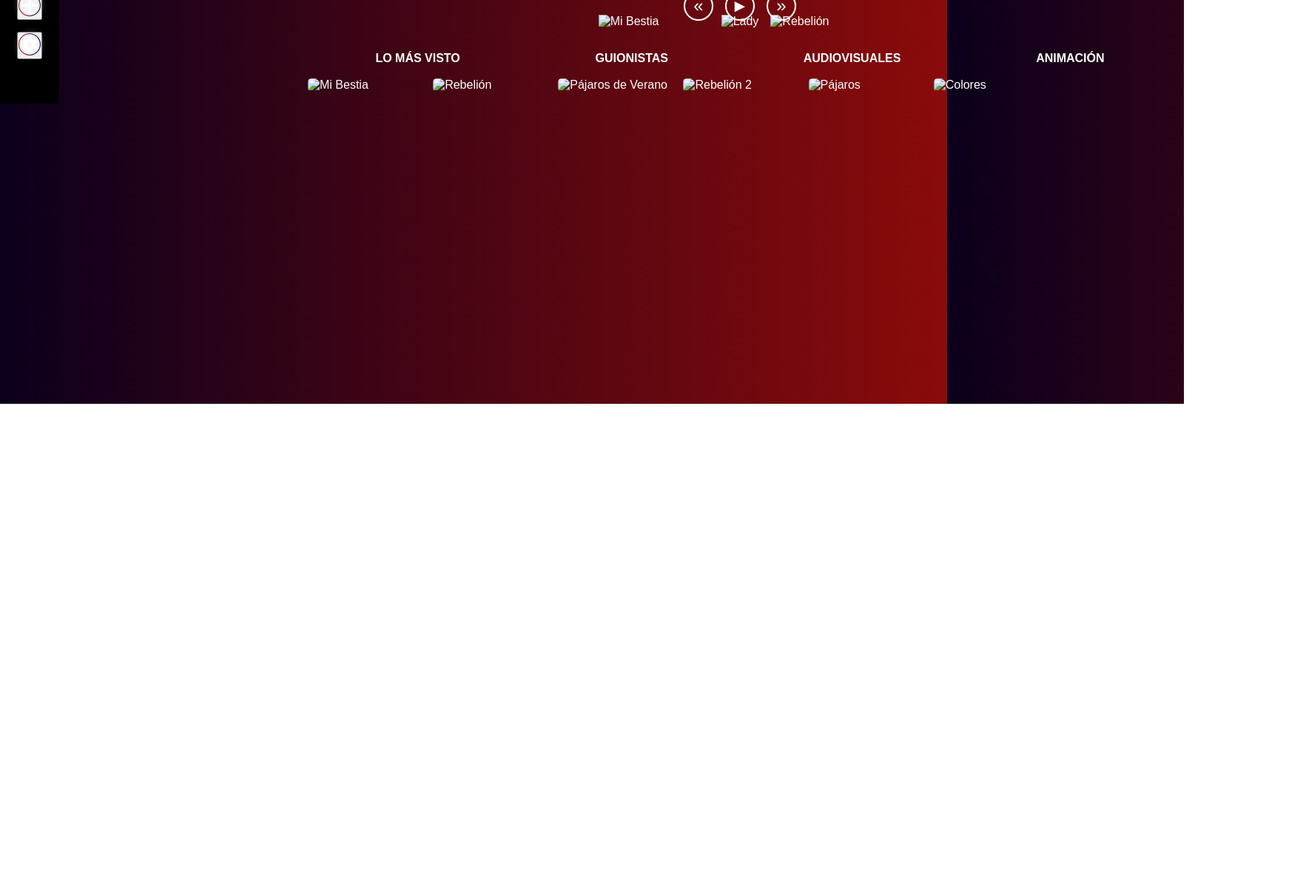
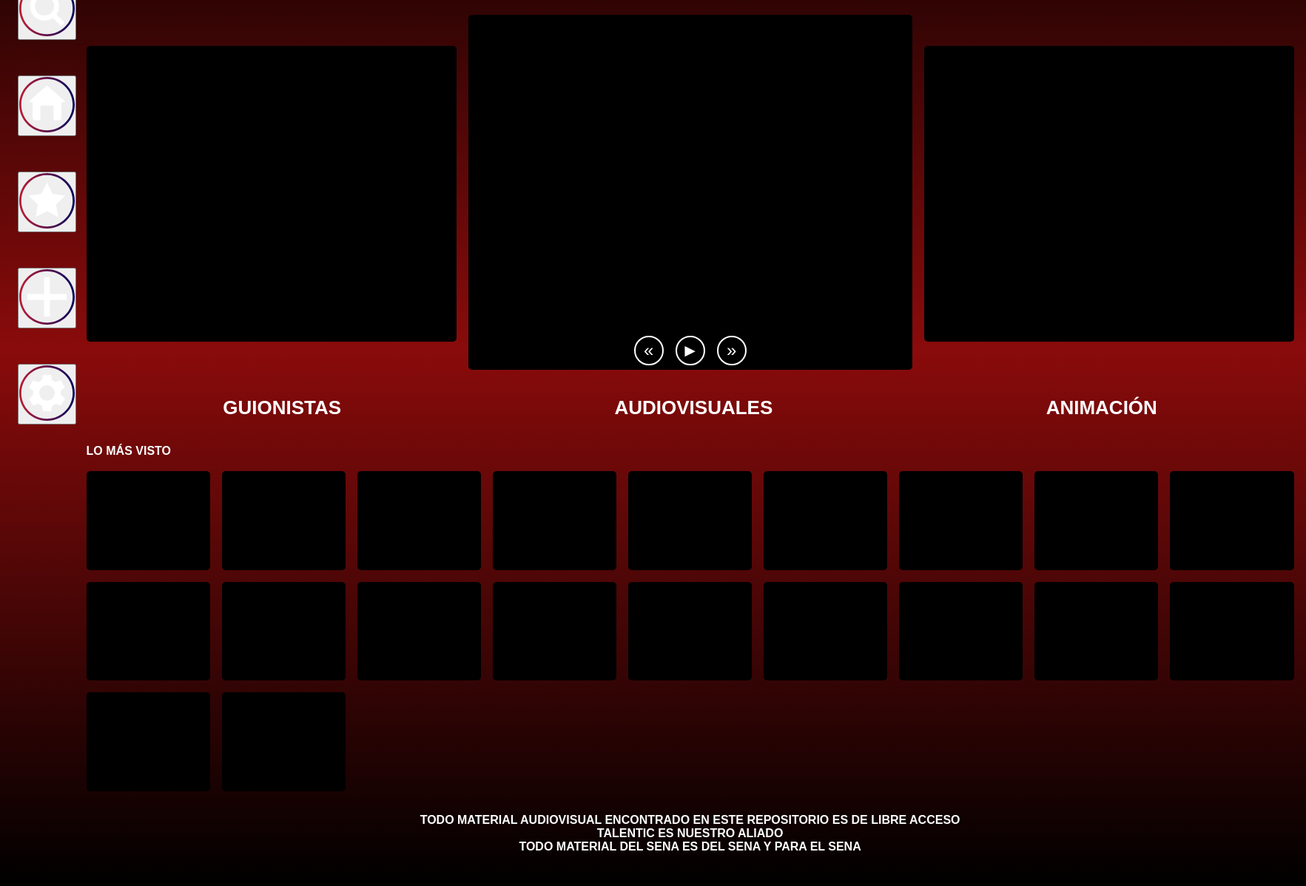
Before and after one commit to lups-ai/senCine, a plain HTML site: page index.html in a window 1280 px wide. Shown: the part 254-1452 px from the top of the page at 74% size, 1765 px wide, since content can reach past the window. Before the commit the page ends 800 px from the top, so only its background shows below. Drawn offline with Linux system fonts and the light colour scheme.

Commit message:
version3

```diff
--- a/css/estilos.css
+++ b/css/estilos.css
@@ -7,33 +7,34 @@
 body {
   display: flex;
   font-family: 'Arial', sans-serif;
-  background: linear-gradient(to right, #0b001c, #8a0b0b);
+  background: linear-gradient( #000000, #8a0b0b, #000000);
   color: white;
 }
 
 .logo {
-    margin-top: 1%;}
+    margin-left: 27%;}
 
 .sidebar {
-  background-color: black;
-  padding: 1rem 0;
-  width: 80px;
+  padding: 3rem 0;
+  width: 75px;
   display: flex;
   flex-direction: column;
   align-items: center;
+  margin-left: 2%;
 }
 
 .sidebar ul {
   list-style: none;
+
 }
 
 .sidebar li {
-  margin: 1rem 0;
+  margin: 3rem 0;
 }
 
 .sidebar img {
-  width: 30px;
-  filter: drop-shadow(0 0 4px #fff);
+  width: 75px;
+
 }
 
 .main-content {
@@ -41,20 +42,12 @@ body {
   padding: 1rem;
   align-items: center;
   position: relative;
-  left: 25%;
+
 }
 
 header h1 {
   font-size: 3rem;
   text-align: center;
-}
-
-.sen {
-  color: #ff2f67;
-}
-
-.cine {
-  color: #1e2edb;
 }
 
 .carousel {
@@ -63,20 +56,25 @@ header h1 {
   align-items: center;
   gap: 1rem;
   margin: 2rem 0;
+
 }
 
 .carousel-item {
-  width: 150px;
+  width: 500px;
   height: auto;
+  border-radius: 5px;
+
 }
 
 .carousel-main {
   position: relative;
+
 }
 
 .carousel-main img {
-  width: 300px;
+  width: 600px;
   height: auto;
+  border-radius: 5px;
 }
 
 .controls {
@@ -104,7 +102,8 @@ header h1 {
   justify-content: space-around;
   font-weight: bold;
   text-transform: uppercase;
-  margin-bottom: 1rem;
+  margin-bottom: 2rem;
+  font-size: 26px;
 }
 
 .categories a {
@@ -121,6 +120,17 @@ header h1 {
   display: grid;
   grid-template-columns: repeat(auto-fill, minmax(150px, 1fr));
   gap: 1rem;
+
+}
+
+.parrafo p {
+  color: white;
+  text-decoration: none;
+  border-bottom: 2px solid transparent;
+  display: flex;
+  font-weight: bold;
+  text-transform: uppercase;
+  margin-bottom: 1rem;
 }
 
 .gallery img {
@@ -179,3 +189,16 @@ header h1 {
     grid-template-columns: repeat(2, 1fr);
   }
 }
+ .footer {
+  display: flex;
+  justify-content: center;
+  color: white;
+  padding: 10px;
+  margin: 20px;
+  text-decoration: none;
+  border-bottom: 2px solid transparent;
+  display: flex;
+  font-weight: bold;
+  text-transform: uppercase;
+  margin-bottom: 1rem;
+ }
--- a/index.html
+++ b/index.html
@@ -9,7 +9,7 @@
 <body>
   <div class="sidebar">
     <ul>
-      <li><button><img src="imagenes/perfil.svg" alt="perfil" width="100px"></button></li>
+      <li><button><img src="imagenes/perfil.svg" alt="perfil" ></button></li>
       <li><button><img src="imagenes/sketch.svg" alt="buscador"></button></li>
       <li><button><img src="imagenes/home.svg" alt="inicio"></button></li>
       <li><button><img src="imagenes/favoritos.svg" alt="favoritos"></button></li>
@@ -19,38 +19,59 @@
   </div>
 
   <div class="main-content">
-    <header>
+    <header class="logo">
       <img src="imagenes/SencineLogo.png" alt="">
     </header>
 
     <section class="carousel">
-      <img src="img/bestia.jpg" alt="Mi Bestia" class="carousel-item" />
+      <img src="imagenes/imagen.svg" alt="Mi Bestia" class="carousel-item" />
       <div class="carousel-main">
-        <img src="img/lady.jpg" alt="Lady" />
+        <img src="imagenes/imagen.svg" alt="Lady" />
         <div class="controls">
           <button>&laquo;</button>
           <button>&#9658;</button>
           <button>&raquo;</button>
         </div>
       </div>
-      <img src="img/rebelion.jpg" alt="Rebelión" class="carousel-item" />
+      <img src="imagenes/imagen.svg" alt="Rebelión" class="carousel-item" />
     </section>
 
     <nav class="categories">
-      <a href="#">LO MÁS VISTO</a>
       <a href="#">GUIONISTAS</a>
       <a href="#">AUDIOVISUALES</a>
       <a href="#">ANIMACIÓN</a>
     </nav>
+    <div class="parrafo">
+      <p>LO MÁS VISTO</p>
+    </div>
+    <div class="gallery ">
 
-    <section class="gallery">
-      <img src="img/bestia.jpg" alt="Mi Bestia" />
-      <img src="img/rebelion.jpg" alt="Rebelión" />
-      <img src="img/pajaros.jpg" alt="Pájaros de Verano" />
-      <img src="img/rebelion.jpg" alt="Rebelión 2" />
-      <img src="img/pajaros.jpg" alt="Pájaros" />
-      <img src="img/colores.jpg" alt="Colores" />
-    </section>
+      <img src="imagenes/imagen.svg" alt="Mi Bestia" />
+        <img src="imagenes/imagen.svg" alt="Rebelión" />
+        <img src="imagenes/imagen.svg" alt="Pájaros de Verano" />
+        <img src="imagenes/imagen.svg" alt="Rebelión 2" />
+        <img src="imagenes/imagen.svg" alt="Pájaros" />
+        <img src="imagenes/imagen.svg" alt="Colores" />
+        <img src="imagenes/imagen.svg" alt="Pájaros de Verano" />
+        <img src="imagenes/imagen.svg" alt="Rebelión 2" />
+        <img src="imagenes/imagen.svg" alt="Pájaros" />
+        <img src="imagenes/imagen.svg" alt="Colores" />
+        <img src="imagenes/imagen.svg" alt="Mi Bestia" />
+        <img src="imagenes/imagen.svg" alt="Rebelión" />
+        <img src="imagenes/imagen.svg" alt="Pájaros de Verano" />
+        <img src="imagenes/imagen.svg" alt="Rebelión 2" />
+        <img src="imagenes/imagen.svg" alt="Pájaros" />
+        <img src="imagenes/imagen.svg" alt="Colores" />
+        <img src="imagenes/imagen.svg" alt="Pájaros de Verano" />
+        <img src="imagenes/imagen.svg" alt="Rebelión 2" />
+        <img src="imagenes/imagen.svg" alt="Pájaros" />
+        <img src="imagenes/imagen.svg" alt="Colores" />
+
+
+    </div>
+    <footer class="footer">
+      <p><center> Todo material audiovisual encontrado en este repositorio es de libre acceso <br> Talentic es nuestro aliado<br>Todo material del SENA es del SENA y para el SENA</center></p>
+    </footer>
   </div>
 </body>
 </html>
```
Also changed, not shown: imagenes/imagen.svg (added).
